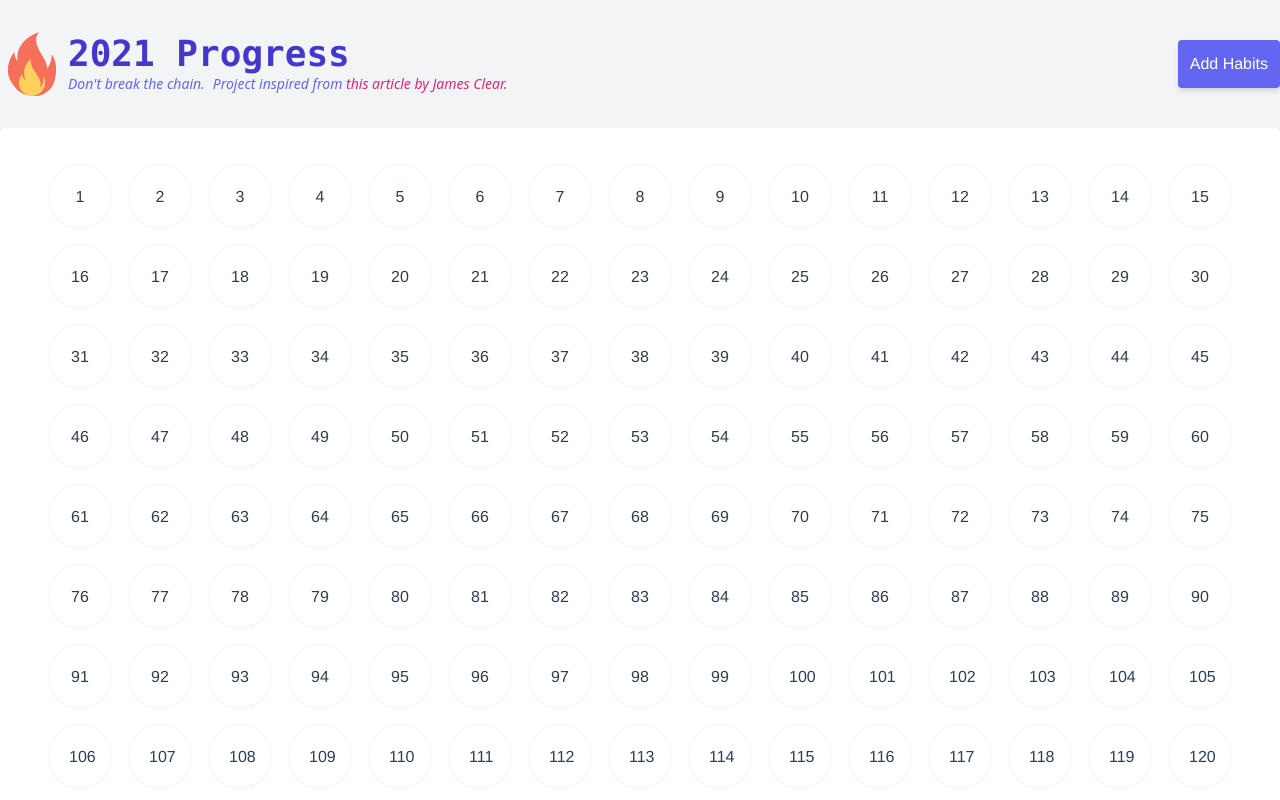
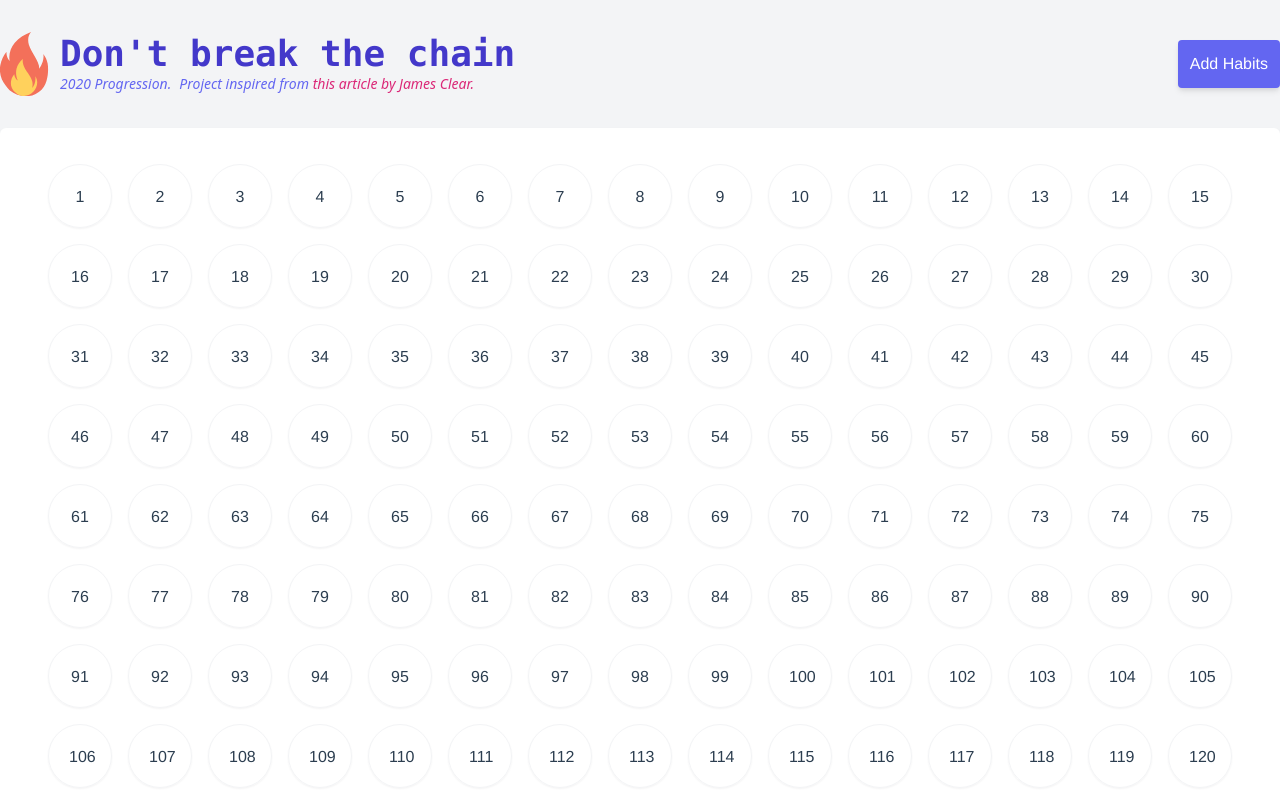
Before and after one commit to manask4/dontbreakthechain, a Vue app: page / in a window 1280 px wide. Shown: the top 800 px of the page. Built offline with nearby package versions, Linux system fonts and the light colour scheme.

Commit message:
update name, nav, favicon

```diff
--- a/package.json
+++ b/package.json
@@ -1,5 +1,5 @@
 {
-  "name": "2021progress",
+  "name": "DontBreakTheChain",
   "version": "0.1.0",
   "private": true,
   "scripts": {
--- a/src/components/Nav.vue
+++ b/src/components/Nav.vue
@@ -2,7 +2,7 @@
   <div>
     <header class="text-gray-600 body-font">
       <div
-        class="container mx-auto flex flex-wrap py-8 px-0 flex-col md:flex-row justify-between items-center"
+        class="container mx-auto flex flex-wrap py-8 px-4 md:px-0 flex-col md:flex-row justify-between items-center"
       >
         <a
           class="flex title-font font-medium items-center text-gray-900 mb-4 md:mb-0"
@@ -10,7 +10,7 @@
           <svg
             xmlns="http://www.w3.org/2000/svg"
             viewBox="0 0 511.269 511.269"
-            class="w-16 h-16 text-white"
+            class="w-16 h-16 text-white -ml-2"
           >
             <path
               d="M140.367 465.067C116.9 438.4 93.434 410.667 78.5 377.6c-14.933-35.2-19.2-75.733-11.733-114.133s24.533-74.667 49.067-105.6c-2.133 26.667 7.467 54.4 25.6 74.667-10.667-51.2 6.4-106.667 40.533-147.2S263.034 18.133 312.1 0c-24.533 25.6-27.733 66.133-18.133 100.267 9.6 34.133 29.867 64 48 94.933 18.133 30.933 35.2 62.933 36.267 98.133 9.6-18.133 20.267-36.267 26.667-56.533 6.4-20.267 9.6-41.6 4.267-61.867 19.2 23.467 29.867 46.933 35.2 76.8 5.333 29.867 4.267 60.8 1.067 90.667-4.267 33.067-12.8 67.2-30.933 94.933-21.333 33.067-55.467 56.533-92.8 69.333C255.567 518.4 190.5 508.8 140.367 465.067z"
@@ -22,15 +22,15 @@
             />
           </svg>
           <div class="flex flex-col items-start">
-            <span class="ml-1 text-4xl font-mono font-bold text-indigo-700"
-              >2021 Progress</span
+            <span class="ml-1 text-xl md:text-4xl font-mono font-black text-indigo-700"
+              >Don't break the chain</span
             >
             <div class="flex flex-col md:flex-row items-start ml-1 text-sm font-sans italic text-indigo-500">
-              <span class="mr-2">Don't break the chain.</span>
+              <span class="mr-2">{{ new Date().getFullYear() }} Progression.</span>
               <span
                 >Project inspired from
                 <a
-                  class="text-pink-600"
+                  class="text-pink-600 self-start"
                   target="_blank"
                   href="https://jamesclear.com/stop-procrastinating-seinfeld-strategy"
                   >this article by James Clear.</a
```
Also changed, not shown: 2 other files (tests, documents, lock files or other folders).
